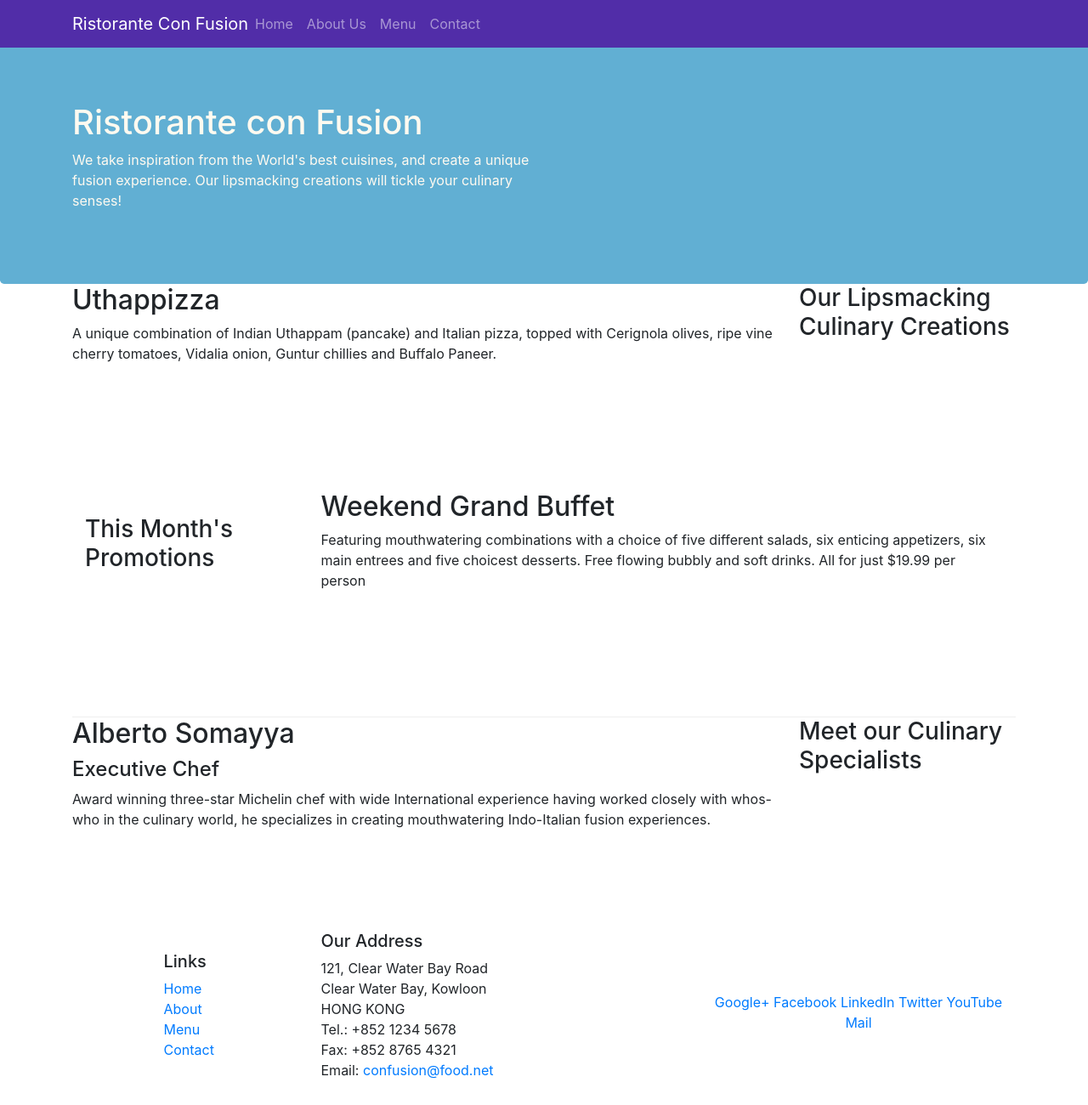
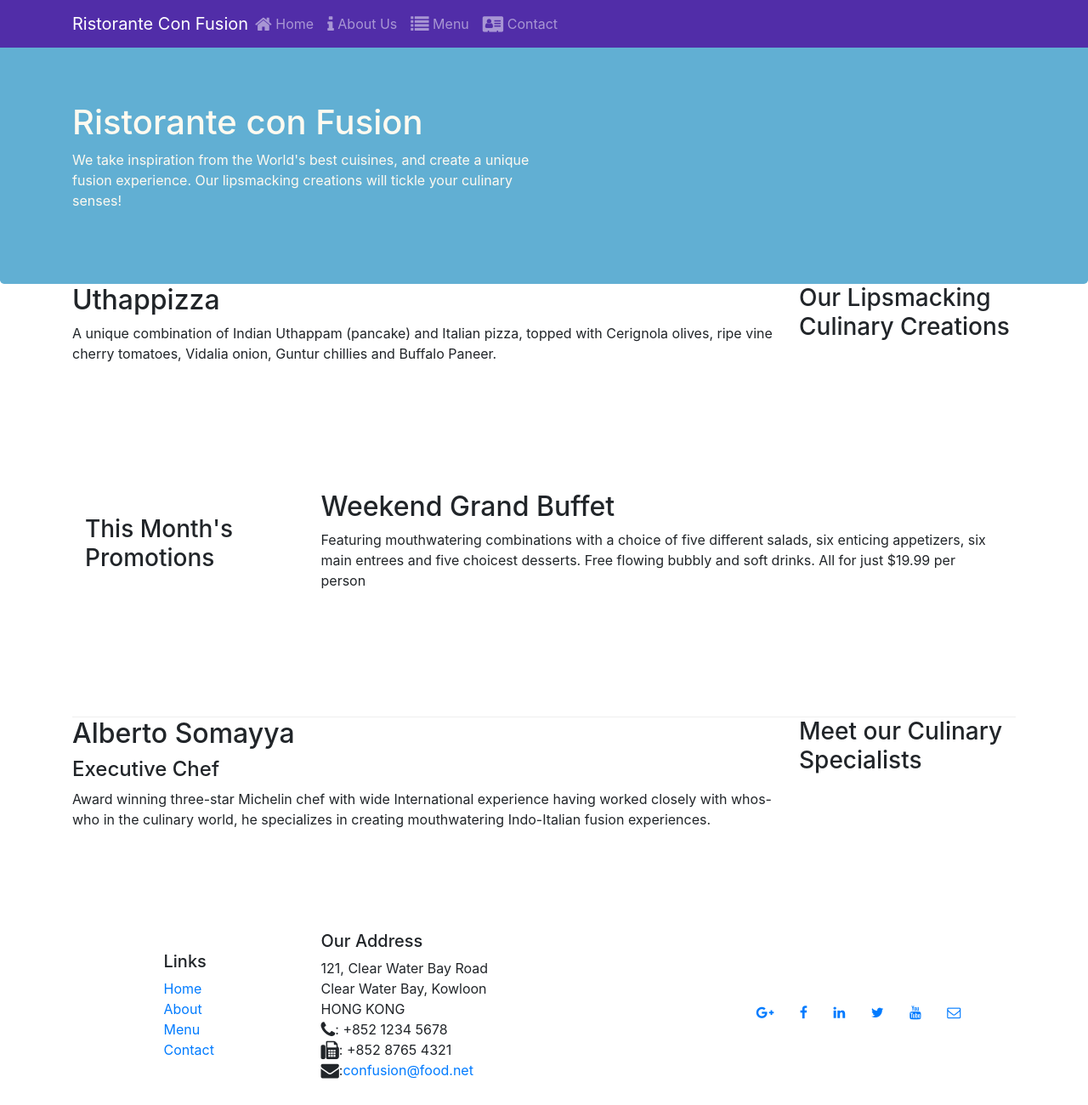
Before and after one commit to aryabhat1/web_project_2, a website: page index.html in a window 1280 px wide. Shown: the top 1300 px of the page at 85% size. Drawn offline with nearby package versions, Linux system fonts and the light colour scheme.

Commit message:
Use of Icons

```diff
--- a/index.html
+++ b/index.html
@@ -9,6 +9,7 @@
 
     <!-- Bootstrap CSS -->
     <link rel="stylesheet" href="node_modules/bootstrap/dist/css/bootstrap.min.css">
+    <link rel="stylesheet" href="node_modules/font-awesome/css/font-awesome.css">
     <link rel="stylesheet" href="/css/styles.css">
     <title>Ristorante Con Fusion</title>
 </head>
@@ -22,10 +23,10 @@
             <a class="navbar-brand mr-auto" href="#">Ristorante Con Fusion</a>
             <div class="collapse navbar-collapse" id="Navbar">
                 <ul class="navbar-nav mr-auto">
-                    <li class="nav-item" active><a class="nav-link" href="#">Home</a></li>
-                    <li class="nav-item"><a class="nav-link" href="./aboutus.html">About Us</a></li>
-                    <li class="nav-item"><a class="nav-link" href="#">Menu</a></li>
-                    <li class="nav-item"><a class="nav-link" href="#">Contact</a></li>
+                    <li class="nav-item" active><a class="nav-link" href="#"><span class="fa fa-home fa-lg"></span> Home</a></li>
+                    <li class="nav-item"><a class="nav-link" href="./aboutus.html"><span class="fa fa-info fa-lg"></span> About Us</a></li>
+                    <li class="nav-item"><a class="nav-link" href="#"><span class="fa fa-list fa-lg"></span> Menu</a></li>
+                    <li class="nav-item"><a class="nav-link" href="#"><span class="fa fa-address-card fa-lg"></span> Contact</a></li>
 
                 </ul>
 
@@ -105,20 +106,22 @@
                         121, Clear Water Bay Road<br>
                         Clear Water Bay, Kowloon<br>
                         HONG KONG<br>
-                        Tel.: +852 1234 5678<br>
-                        Fax: +852 8765 4321<br>
-                        Email: <a href="mailto:confusion@food.net">confusion@food.net</a>
+                        <i class="fa fa-phone fa-lg"></i>: +852 1234 5678<br>
+                        <i class="fa fa-fax fa-lg"></i>: +852 8765 4321<br>
+                        <i class="fa fa-envelope fa-lg"></i>:<a href="mailto:confusion@food.net">confusion@food.net</a>
                     </address>
                 </div>
                 <div class="col-12 col-sm-4 align-self-center">
                     <div class="text-center">
-                        <a href="http://google.com/+">Google+</a>
-                        <a href="http://www.facebook.com/profile.php?id=">Facebook</a>
-                        <a href="http://www.linkedin.com/in/">LinkedIn</a>
-                        <a href="http://twitter.com/">Twitter</a>
-                        <a href="http://youtube.com/">YouTube</a>
-                        <a href="mailto:">Mail</a>
+                        <a class="btn btn-social-icon btn-google" href="http://google.com/+"><i class="fa fa-google-plus"></i></a>
+                        <a class="btn btn-social-icon btn-facebook" href="http://www.facebook.com/profile.php?id="><i class="fa fa-facebook"></i></a>
+                        <a class="btn btn-social-icon btn-linkedin" href="http://www.linkedin.com/in/"><i class="fa fa-linkedin"></i></a>
+                        <a class="btn btn-social-icon btn-twitter" href="http://twitter.com/"><i class="fa fa-twitter"></i></a>
+                        <a class="btn btn-social-icon btn-google" href="http://youtube.com/"><i class="fa fa-youtube"></i></a>
+                        <a class="btn btn-social-icon" href="mailto:"><i class="fa fa-envelope-o"></i></a>
                     </div>
+
+
                 </div>
             </div>
             <div class="row justify-content-center">
--- a/package.json
+++ b/package.json
@@ -15,6 +15,8 @@
   },
   "dependencies": {
     "bootstrap": "^4.0.0",
+    "bootstrap-social": "^5.1.1",
+    "font-awesome": "^4.7.0",
     "jquery": "^3.3.1",
     "popper.js": "^1.12.9"
   }
```
Also changed, not shown: aboutus.html (+19 -13 lines), 1 other file.
